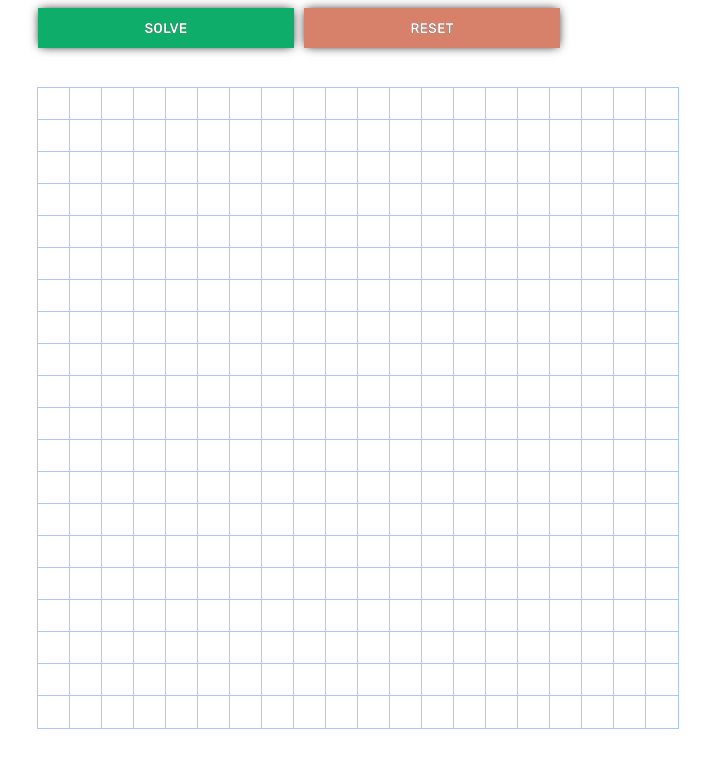
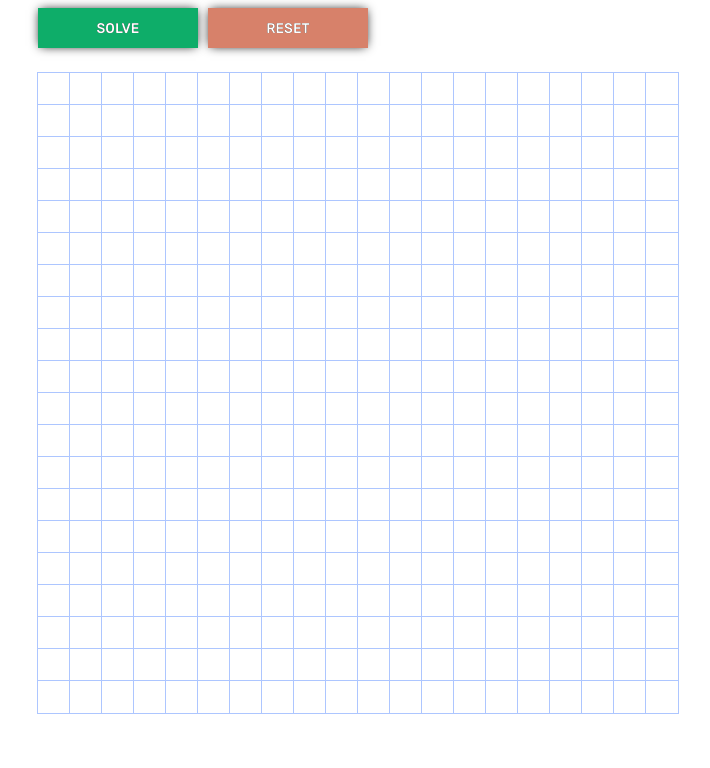
Before and after one commit to jersoroka/rat-in-a-maze-react, a React (Create React App) app: page / in a window 1280 px wide. Shown: the top 768 px of the page, without its empty margins (282-992 px from the left). Built offline with nearby package versions, Linux system fonts and the light colour scheme.

Commit message:
Change grid positioning

```diff
--- a/src/App.css
+++ b/src/App.css
@@ -1,5 +1,5 @@
 .container {
-    height: 100vh;
+    height: 90vh;
     width: 100vw;
     display: flex;
     justify-content: center;
--- a/src/components/Button.css
+++ b/src/components/Button.css
@@ -2,7 +2,6 @@
 
 .button {
     font-family: 'Rubik', sans-serif;
-    /* background: #0EAD69; */
     font-weight: bold;
     color: white;
     letter-spacing: 0.5px;
@@ -11,7 +10,7 @@
     box-shadow: 0px 0px 10px -2px black;
     text-shadow: 0px 0px 0.5px black;
     height: 5vh;
-    width: 20vw;
+    width: var(--button-width);
     filter: brightness(100%);
     transition: filter 0.5s ease;
 }
--- a/src/components/Grid.css
+++ b/src/components/Grid.css
@@ -1,4 +1,6 @@
 .grid {
+    position: absolute;
+    top: 8vh;
     width: var(--full-width);
     height: var(--full-width);
     border: 1px solid var(--blue);
--- a/src/index.css
+++ b/src/index.css
@@ -3,6 +3,7 @@
 /* Variables */
 :root {
     --full-width: 80vmin;
+    --button-width: 20vmin;
     --white: #FFFFFF;
     --blue: #ADC6FF;
     --green: #0EAD69;
@@ -22,8 +23,6 @@ body {
 }
 
 main {
-    min-height: 100vh;
-    min-width: 80vw;
     display: flex;
     justify-content: center;
     align-items: center;
```
